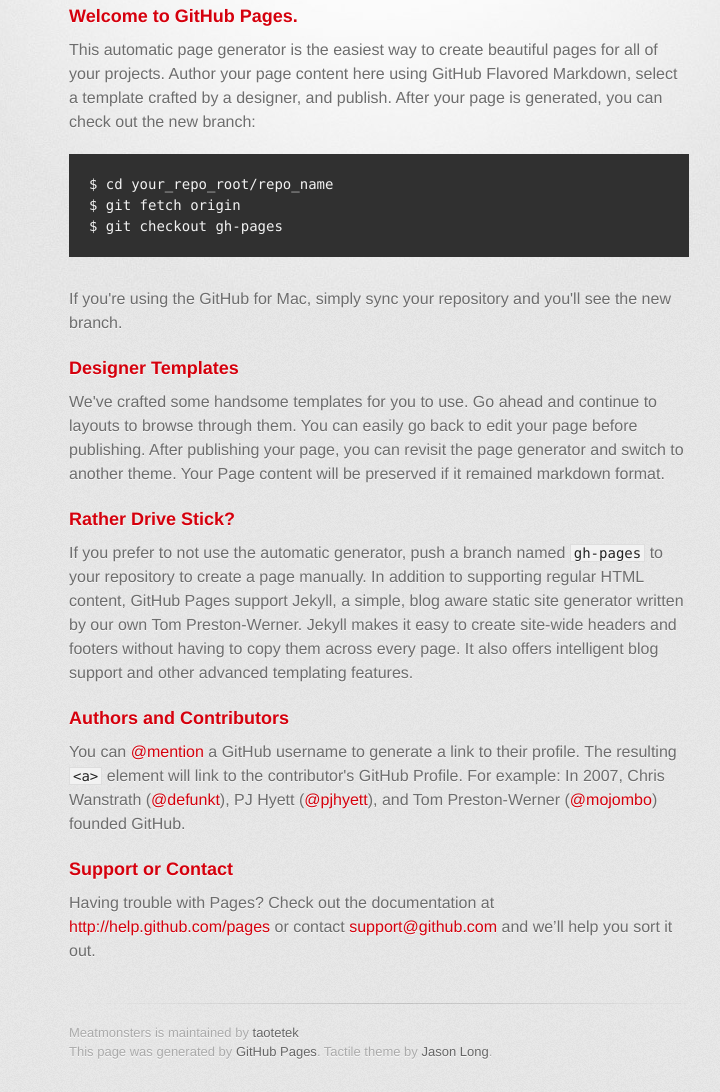
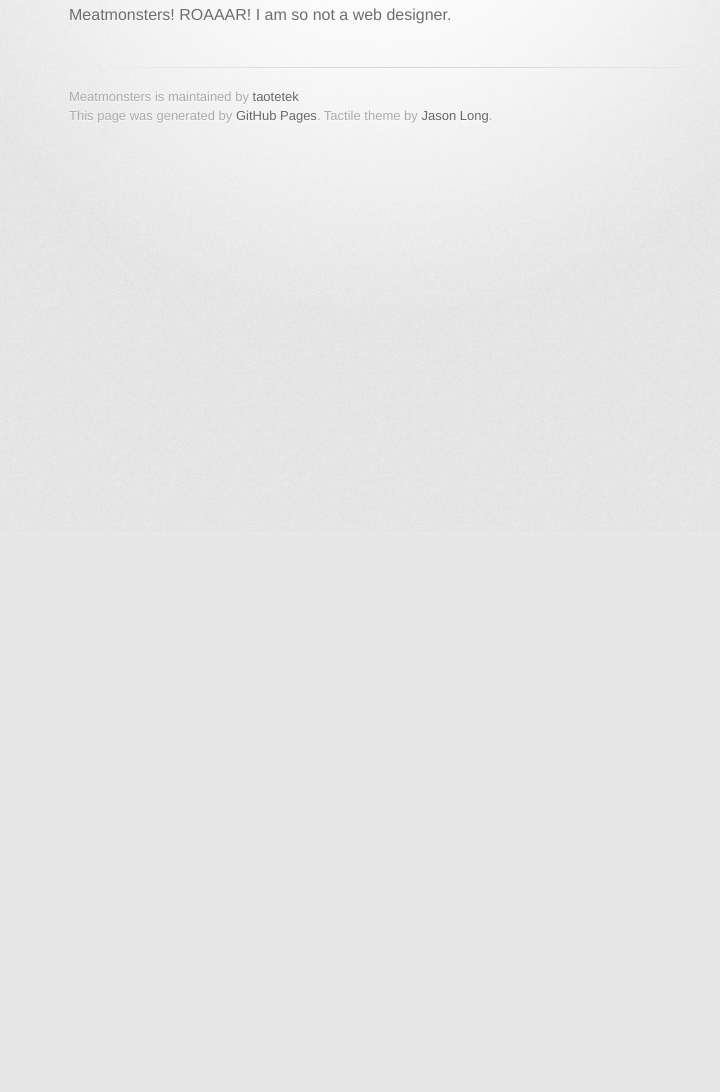
Before and after one commit to silky/meatmonsters, a plain HTML site: page index.html in a window 1280 px wide. Shown: the part 268-1360 px from the top of the page, without its empty margins (261-981 px from the left). After the commit the page ends 800 px from the top, so only its background shows below. Drawn offline with Linux system fonts and the light colour scheme; a web font is replaced by a local one.

Commit message:
updating

```diff
--- a/index.html
+++ b/index.html
@@ -31,38 +31,8 @@
         <hr>
 
         <section id="main_content">
-          <h3>
-<a name="welcome-to-github-pages" class="anchor" href="#welcome-to-github-pages"><span class="octicon octicon-link"></span></a>Welcome to GitHub Pages.</h3>
 
-<p>This automatic page generator is the easiest way to create beautiful pages for all of your projects. Author your page content here using GitHub Flavored Markdown, select a template crafted by a designer, and publish. After your page is generated, you can check out the new branch:</p>
-
-<pre><code>$ cd your_repo_root/repo_name
-$ git fetch origin
-$ git checkout gh-pages
-</code></pre>
-
-<p>If you're using the GitHub for Mac, simply sync your repository and you'll see the new branch.</p>
-
-<h3>
-<a name="designer-templates" class="anchor" href="#designer-templates"><span class="octicon octicon-link"></span></a>Designer Templates</h3>
-
-<p>We've crafted some handsome templates for you to use. Go ahead and continue to layouts to browse through them. You can easily go back to edit your page before publishing. After publishing your page, you can revisit the page generator and switch to another theme. Your Page content will be preserved if it remained markdown format.</p>
-
-<h3>
-<a name="rather-drive-stick" class="anchor" href="#rather-drive-stick"><span class="octicon octicon-link"></span></a>Rather Drive Stick?</h3>
-
-<p>If you prefer to not use the automatic generator, push a branch named <code>gh-pages</code> to your repository to create a page manually. In addition to supporting regular HTML content, GitHub Pages support Jekyll, a simple, blog aware static site generator written by our own Tom Preston-Werner. Jekyll makes it easy to create site-wide headers and footers without having to copy them across every page. It also offers intelligent blog support and other advanced templating features.</p>
-
-<h3>
-<a name="authors-and-contributors" class="anchor" href="#authors-and-contributors"><span class="octicon octicon-link"></span></a>Authors and Contributors</h3>
-
-<p>You can <a href="https://github.com/blog/821" class="user-mention">@mention</a> a GitHub username to generate a link to their profile. The resulting <code>&lt;a&gt;</code> element will link to the contributor's GitHub Profile. For example: In 2007, Chris Wanstrath (<a href="https://github.com/defunkt" class="user-mention">@defunkt</a>), PJ Hyett (<a href="https://github.com/pjhyett" class="user-mention">@pjhyett</a>), and Tom Preston-Werner (<a href="https://github.com/mojombo" class="user-mention">@mojombo</a>) founded GitHub.</p>
-
-<h3>
-<a name="support-or-contact" class="anchor" href="#support-or-contact"><span class="octicon octicon-link"></span></a>Support or Contact</h3>
-
-<p>Having trouble with Pages? Check out the documentation at <a href="http://help.github.com/pages">http://help.github.com/pages</a> or contact <a href="mailto:support@github.com">support@github.com</a> and we’ll help you sort it out.</p>
-        </section>
+<p>Meatmonsters! ROAAAR!  I am so not a web designer.</p>
 
         <footer>
           Meatmonsters is maintained by <a href="https://github.com/taotetek">taotetek</a><br>
```
